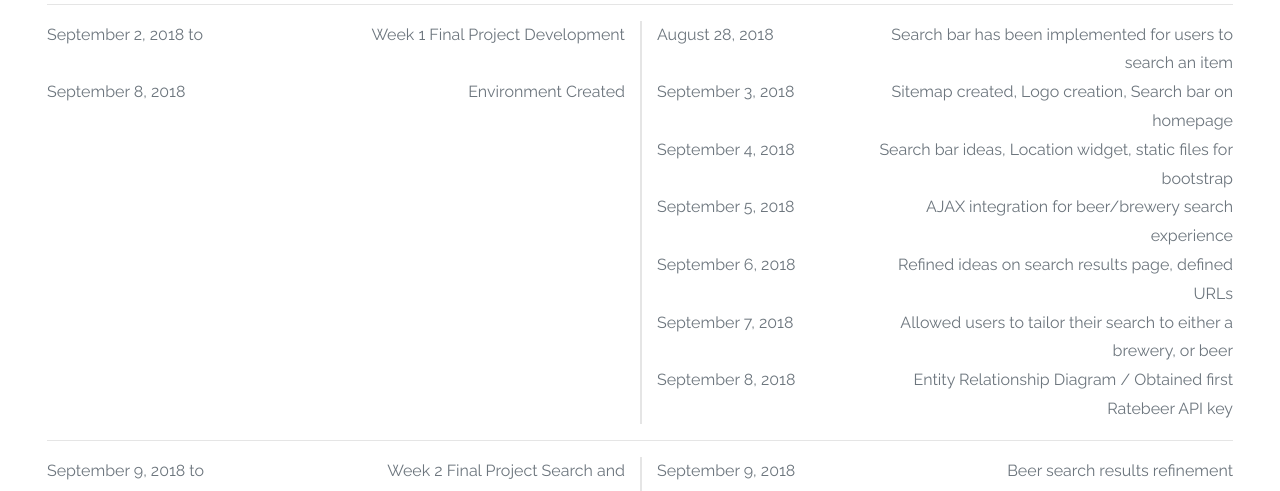
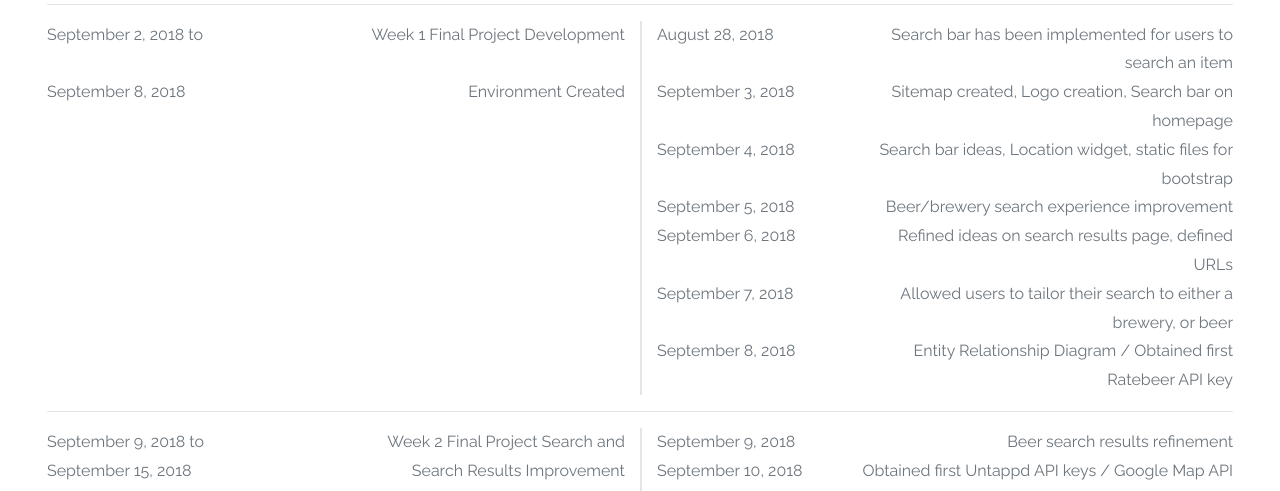
Before and after one commit to nimoes/beer-api, a Django app: page /roadmap/ in a window 1280 px wide. Shown: the part 412-903 px from the top of the page. Run offline with Django 3.2, Linux system fonts and the light colour scheme; parts of the project's set-up code (start-up, migrations or seed data) failed here and were passed over; some libraries are stand-ins or nearby versions; some web fonts are replaced.

Commit message:
edited roadmap

```diff
--- a/beer/templates/roadmap.html
+++ b/beer/templates/roadmap.html
@@ -60,7 +60,7 @@
         <div class='col-4' style="text-align: right"></div>
         <div class="col-0.1 verticalLine"></div>
         <div class='col-2'>September 5, 2018</div>
-        <div class='col' style="text-align: right">AJAX integration for beer/brewery search experience</div>
+        <div class='col' style="text-align: right">Beer/brewery search experience improvement</div>
     </div>
     <div class="row">
         <div class='col-2'></div>
```
